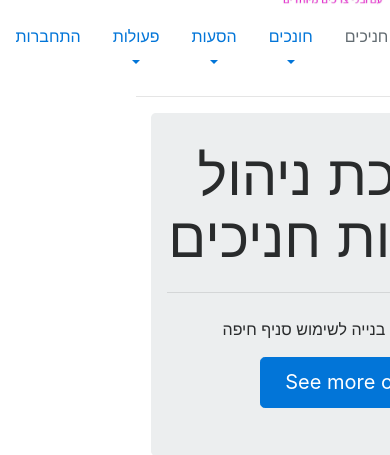
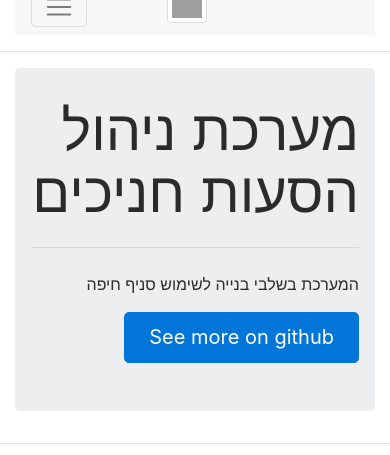
Before and after one commit to taltaub22/krembo, a Flask app: template templates/index.html in a window 390 px wide; the page is wider, and only the part inside the window is pictured. Shown: the part 134-589 px from the top of that part. Run offline with Flask 2, Linux system fonts and the light colour scheme; the template is opened without the code that fills it, so the values that code supplies are empty; parts of the project's set-up code (start-up, migrations or seed data) failed here and were passed over; some libraries are stand-ins or nearby versions; grey boxes are pictures that could not be loaded.

Commit message:
Better mobile design

```diff
--- a/templates/MainTamplate.html
+++ b/templates/MainTamplate.html
@@ -11,7 +11,6 @@
     <script src="/static/js/jquery-3.1.1.min.js"></script>
     <script src="/static/js/bootstrap.js"></script>
     <link rel="stylesheet" type="text/css" href="/static/css/bootstrap.min.css"/>
-    <link rel="stylesheet" type="text/css" href="/static/css/bootstrap-theme.min.css"/>
 
     <script src="/static/js/main.js"></script>
 
@@ -23,10 +22,18 @@
 
 
 <header class="container">
-    <a href="/"><img src="/static/images/logo.jpg" class="img-responsive mx-auto d-block" width="150" alt="logo"/></a>
-    <nav>
-        <ul class="nav nav-pills nav-justified">
-            <li class="nav-item">
+    <a href="/"><img src="/static/images/logo.png" class="img-responsive mx-auto d-block" width="150" alt="logo"/></a>
+    <nav class="navbar navbar-toggleable-md navbar-light bg-faded">
+        <button class="navbar-toggler navbar-toggler-left" type="button" data-toggle="collapse"
+                data-target="#navbarSupportedContent" aria-controls="navbarSupportedContent" aria-expanded="false"
+                aria-label="Toggle navigation">
+            <span class="navbar-toggler-icon"></span>
+        </button>
+        <a class="navbar-brand" href="/"><img src="/static/images/thumbnail.png" class="img-responsive img-thumbnail mx-auto d-block" width="40" alt="logo"/></a>
+
+        <div class="collapse navbar-collapse" id="navbarSupportedContent">
+            <ul class="navbar-nav mr-left">
+                <li class="nav-item ">
                     <a class="nav-link" href="/">דף הבית</a>
                 </li>
                 <li class="nav-item dropdown">
@@ -43,34 +50,18 @@
                     {% endif %}
                 </li>
                 <li class="nav-item dropdown">
-                <a class="nav-link dropdown-toggle" data-toggle="dropdown" href="#" role="button" aria-haspopup="true"
-                   aria-expanded="false"> חונכים &nbsp;</a>
-                <div class="dropdown-menu">
+                    <a class="nav-link dropdown-toggle" href="#" id="navbarDropdownMenuLink"
+                       data-toggle="dropdown" aria-haspopup="true" aria-expanded="false"> חונכים &nbsp;</a>
+                    <div class="dropdown-menu" aria-labelledby="navbarDropdownMenuLink">
                         <a class="dropdown-item" href="{{ url_for('view_mentors') }}">רשימת חונכים</a>
                         <a class="dropdown-item" href="{{ url_for('insert_mentor') }}">הוספת חונך</a>
                     </div>
                 </li>
-            <li class="nav-item dropdown">
-                <a class="nav-link dropdown-toggle" data-toggle="dropdown" href="#" role="button" aria-haspopup="true"
-                   aria-expanded="false"> הסעות &nbsp;</a>
-                <div class="dropdown-menu">
-                    <a class="dropdown-item" href="#">Action</a>
-                    <a class="dropdown-item" href="#">Another action</a>
-                    <a class="dropdown-item" href="#">Something else here</a>
-                    <div class="dropdown-divider"></div>
-                    <a class="dropdown-item" href="#">Separated link</a>
-                </div>
+                <li class="nav-item">
+                    <a class="nav-link" href="#">הסעות</a>
                 </li>
-            <li class="nav-item dropdown">
-                <a class="nav-link dropdown-toggle" data-toggle="dropdown" href="#" role="button" aria-haspopup="true"
-                   aria-expanded="false"> פעולות &nbsp;</a>
-                <div class="dropdown-menu">
-                    <a class="dropdown-item" href="#">Action</a>
-                    <a class="dropdown-item" href="#">Another action</a>
-                    <a class="dropdown-item" href="#">Something else here</a>
-                    <div class="dropdown-divider"></div>
-                    <a class="dropdown-item" href="#">Separated link</a>
-                </div>
+                <li class="nav-item">
+                    <a class="nav-link" href="#">פעולות</a>
                 </li>
                 <li class="nav-item">
                     {% if not session.logged_in %}
@@ -80,7 +71,9 @@
                     {% endif %}
                 </li>
             </ul>
+        </div>
     </nav>
+
 
 </header>
 
```
Lines whose indentation alone changed are shown as unchanged.
